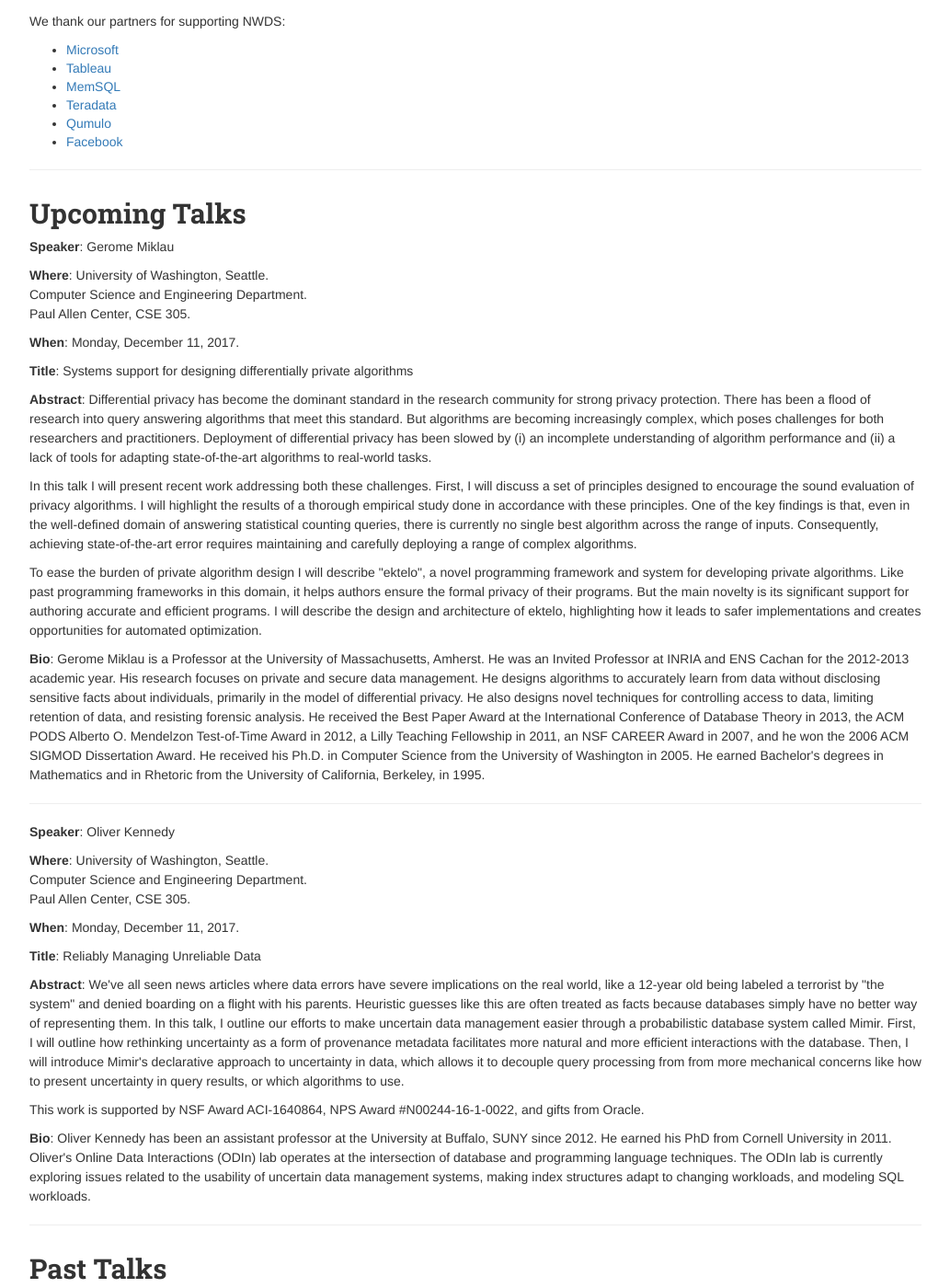
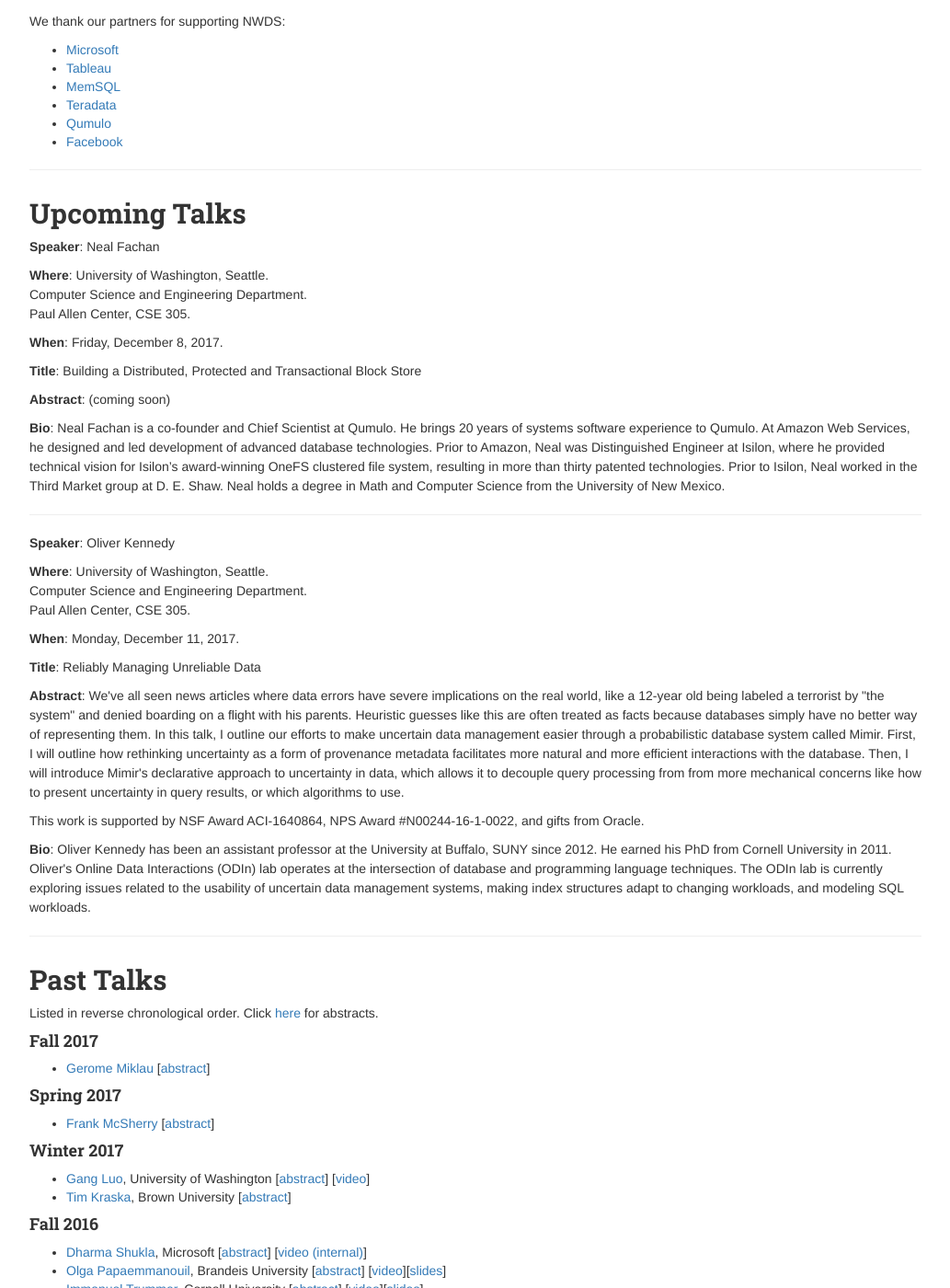
Before and after one commit to uwdb/website, a Jekyll site: the page built from nwds/nwds.markdown, in a window 1280 px wide and 1400 px high, scrolled down 305 px. Shown: the whole window at 92% size, without its empty margins (123-1156 px from the left). Built offline with Jekyll 4.4.1, drawn with Linux system fonts in a browser that asks for light colours; nearby versions of some CDN libraries.

Commit message:
Update nwds.markdown
Update

```diff
--- a/nwds/nwds.markdown
+++ b/nwds/nwds.markdown
@@ -24,55 +24,25 @@
 
 ##  Upcoming Talks
 
-<p><a name="Gerome_Miklau_11_17_17"></a>
-<strong>Speaker</strong>: Gerome Miklau</p>
+<p><a name="Neal_Fachan_12_08_17"></a>
+<strong>Speaker</strong>: Neal Fachan</p>
 
 <p><strong>Where</strong>: University of Washington, Seattle.<br>
 Computer Science and Engineering Department.<br>
 Paul Allen Center, CSE 305.</p>
 
 <p><strong>When</strong>:
-Monday, December 11, 2017.</p>
+Friday, December 8, 2017.</p>
 
 <p><strong>Title</strong>:
-Systems support for designing differentially private algorithms
+Building a Distributed, Protected and Transactional Block Store
 </p>
 
-<p><strong>Abstract</strong>:
-Differential privacy has become the dominant standard in the research
-community for strong privacy protection. There has been a flood of
-research into query answering algorithms that meet this standard.  But
-algorithms are becoming increasingly complex, which poses challenges
-for both researchers and practitioners.  Deployment of differential
-privacy has been slowed by (i) an incomplete understanding of
-algorithm performance and (ii) a lack of tools for adapting
-state-of-the-art algorithms to real-world tasks.
-</p>
-
-<p>
-In this talk I will present recent work addressing both these
-challenges. First, I will discuss a set of principles designed to
-encourage the sound evaluation of privacy algorithms.  I will
-highlight the results of a thorough empirical study done in accordance
-with these principles.  One of the key findings is that, even in the
-well-defined domain of answering statistical counting queries, there
-is currently no single best algorithm across the range of inputs.
-Consequently, achieving state-of-the-art error requires maintaining
-and carefully deploying a range of complex algorithms.
-</p>
-
-<p>To ease the burden of private algorithm design I will describe
-"ektelo", a novel programming framework and system for developing
-private algorithms. Like past programming frameworks in this domain,
-it helps authors ensure the formal privacy of their programs.  But the
-main novelty is its significant support for authoring accurate and
-efficient programs.  I will describe the design and architecture of
-ektelo, highlighting how it leads to safer implementations and creates
-opportunities for automated optimization.
+<p><strong>Abstract</strong>: (coming soon)
 </p>
 
 <p><strong>Bio</strong>:
-Gerome Miklau is a Professor at the University of Massachusetts, Amherst. He was an Invited Professor at INRIA and ENS Cachan for the 2012-2013 academic year. His research focuses on private and secure data management. He designs algorithms to accurately learn from data without disclosing sensitive facts about individuals, primarily in the model of differential privacy. He also designs novel techniques for controlling access to data, limiting retention of data, and resisting forensic analysis. He received the Best Paper Award at the International Conference of Database Theory in 2013, the ACM PODS Alberto O. Mendelzon Test-of-Time Award in 2012, a Lilly Teaching Fellowship in 2011, an NSF CAREER Award in 2007, and he won the 2006 ACM SIGMOD Dissertation Award. He received his Ph.D. in Computer Science from the University of Washington in 2005. He earned Bachelor's degrees in Mathematics and in Rhetoric from the University of California, Berkeley, in 1995.
+Neal Fachan is a co-founder and Chief Scientist at Qumulo. He brings 20 years of systems software experience to Qumulo. At Amazon Web Services, he designed and led development of advanced database technologies. Prior to Amazon, Neal was Distinguished Engineer at Isilon, where he provided technical vision for Isilon’s award-winning OneFS clustered file system, resulting in more than thirty patented technologies. Prior to Isilon, Neal worked in the Third Market group at D. E. Shaw. Neal holds a degree in Math and Computer Science from the University of New Mexico.
 </p>
 
 ---
@@ -109,6 +79,10 @@
 ##  Past Talks
 
 Listed in reverse chronological order. Click [here]({{ site.baseurl }}/nwds/past_talks.html) for abstracts.
+
+#### Fall 2017
+
+* [Gerome Miklau](http://people.cs.umass.edu/~miklau/) [[abstract](past_talks.html#Gerome_Miklau_11_17_17)]
 
 #### Spring 2017
 
```
